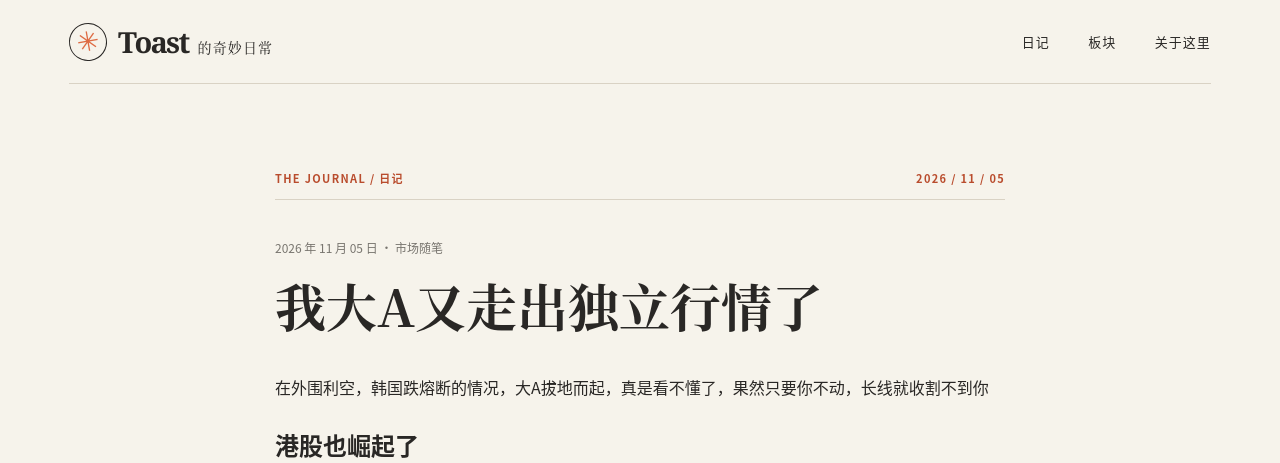
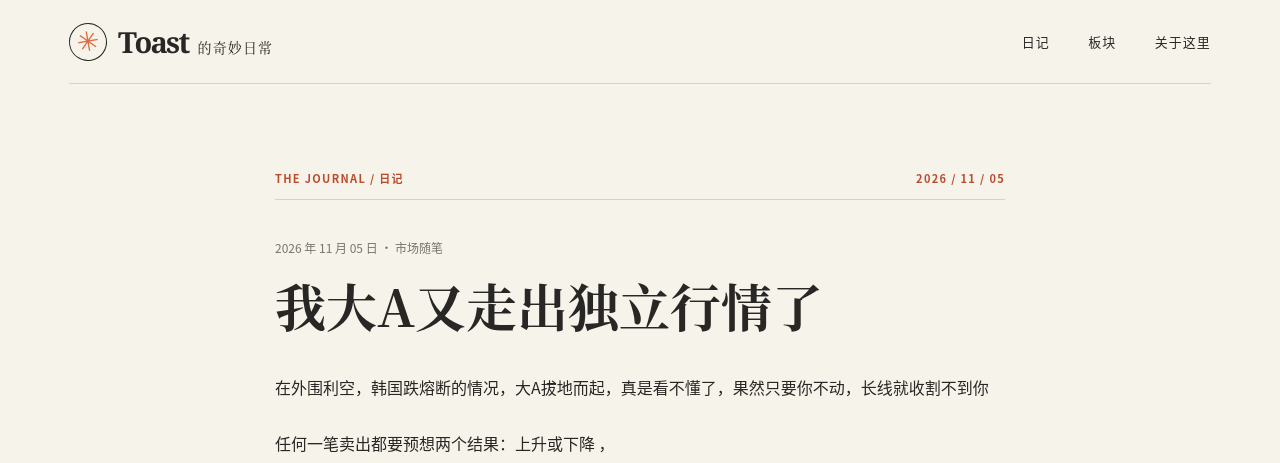
Before and after one commit to RoyCCCCC/toast-diary, a Jekyll site: the page built from _posts/2026-11-05-market-notes.md, in a window 1280 px wide. Shown: the top 463 px of the page. Built offline with Jekyll 4.4.1, drawn with Linux system fonts in a browser that asks for light colours; grey boxes are pictures that could not be loaded.

Commit message:
Update market notes with recent observations
Added commentary on market conditions and trading strategies.

```diff
--- a/_posts/2026-11-05-market-notes.md
+++ b/_posts/2026-11-05-market-notes.md
@@ -6,6 +6,12 @@ tag: 市场随笔
 
 在外围利空，韩国跌熔断的情况，大A拔地而起，真是看不懂了，果然只要你不动，长线就收割不到你
 
+任何一笔卖出都要预想两个结果：上升或下降 ，
+
+记录卖飞4个多点
+<img width="537" height="107" alt="image" src="https://github.com/user-attachments/assets/cf77ebce-b6b8-4ae3-bcb6-53a18f022bc0" />
+
+
 ## 港股也崛起了
 
 不过港股通的条件单不太便利呢，更加考验估值能力和买卖时机了. （还是那句话，市场并不知道你的成本价)
```
